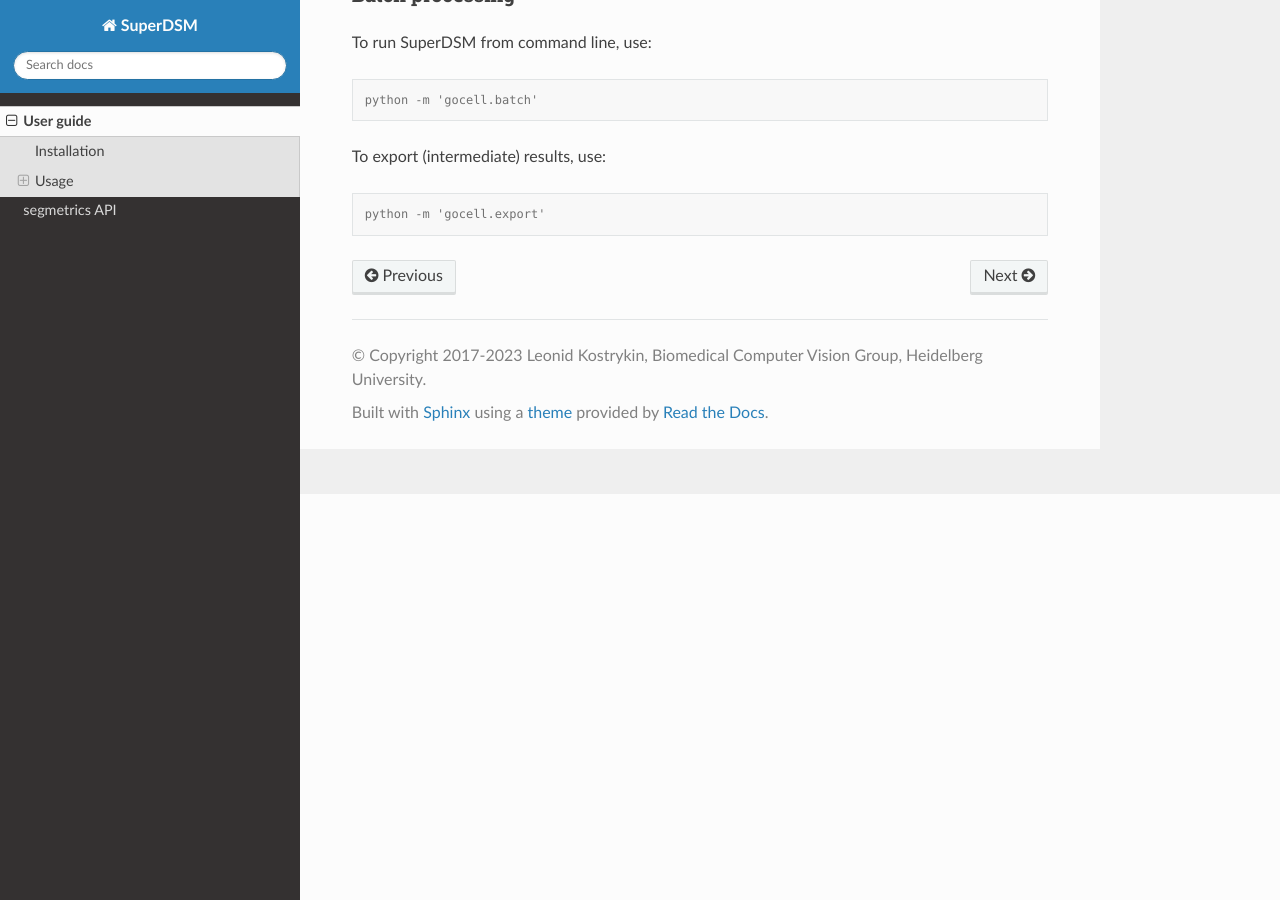
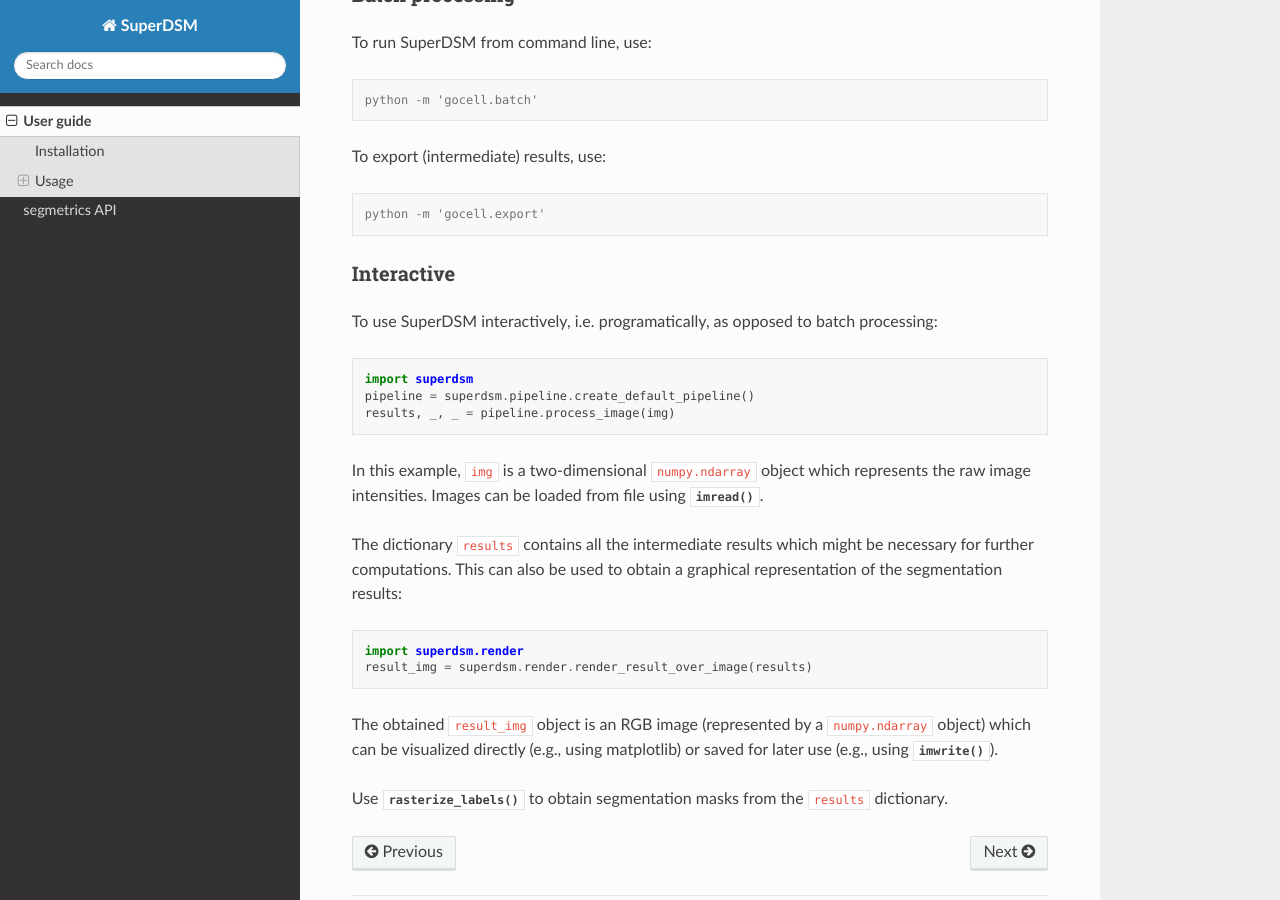
Before and after one commit to BMCV/SuperDSM, a Sphinx documentation site: the page built from docs/source/usage.rst, in a window 1280 px wide and 900 px high, scrolled down 406 px. Built offline with Sphinx 7.4.7 and the Read the Docs theme 2.0.0, drawn with Linux system fonts in a browser that asks for light colours.

Commit message:
extends docs

```diff
--- a/docs/source/usage.rst
+++ b/docs/source/usage.rst
@@ -29,3 +29,27 @@ To export (intermediate) results, use:
 .. code-block:: console
 
    python -m 'gocell.export'
+
+Interactive
+***********
+
+To use SuperDSM interactively, i.e. programatically, as opposed to batch processing:
+
+.. code-block:: python
+
+    import superdsm
+    pipeline = superdsm.pipeline.create_default_pipeline()
+    results, _, _ = pipeline.process_image(img)
+
+In this example, ``img`` is a two-dimensional ``numpy.ndarray`` object which represents the raw image intensities. Images can be loaded from file using :py:meth:`~superdsm.io.imread`.
+
+The dictionary ``results`` contains all the intermediate results which might be necessary for further computations. This can also be used to obtain a graphical representation of the segmentation results:
+
+.. code-block:: python
+
+    import superdsm.render
+    result_img = superdsm.render.render_result_over_image(results)
+
+The obtained ``result_img`` object is an RGB image (represented by a ``numpy.ndarray`` object) which can be visualized directly (e.g., using matplotlib) or saved for later use (e.g., using :py:meth:`~superdsm.io.imwrite`).
+
+Use :py:meth:`~superdsm.render.rasterize_labels` to obtain segmentation masks from the ``results`` dictionary.
```
